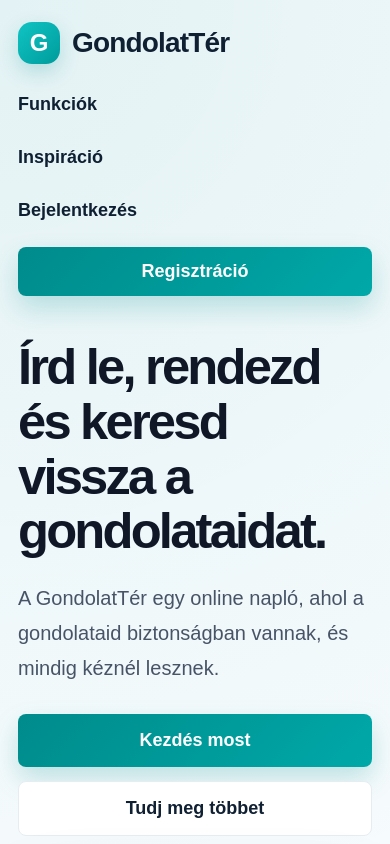
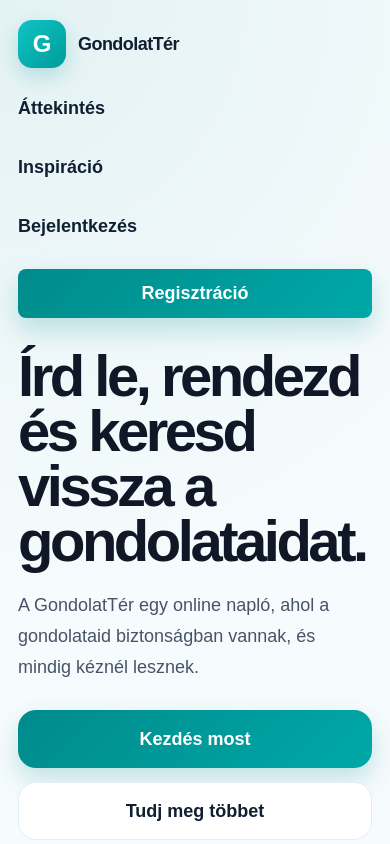
Before and after one commit to sylviahuszti/gondolatter, a website: page public/index.html in a window 390 px wide. Shown: the top 844 px of the page. Drawn offline with Linux system fonts and the light colour scheme; no server answers.

Commit message:
Improve mobile responsive layout

```diff
--- a/package.json
+++ b/package.json
@@ -7,6 +7,10 @@
     "start": "node server.js",
     "test": "jest"
   },
+  "engines": {
+
+    "node": "20.x"
+  },
   "dependencies": {
     "bcrypt": "^5.1.1",
     "express": "^4.18.3",
--- a/public/css/style.css
+++ b/public/css/style.css
@@ -1216,7 +1216,7 @@ select:focus {
     max-width: 1440px;
 }
 
-/* A hero magasabb lett, hogy a mockup ne csússzon rá a Funkciók részre */
+/* A hero magasabb lett, hogy a mockup ne csússzon rá Áttekintés részre */
 .landing-hero {
     max-width: 1260px;
     min-height: 670px;
@@ -1471,7 +1471,7 @@ select:focus {
     border-radius: 26px;
 }
 
-/* Hero layout finomhangolás, hogy ne csússzon össze a funkciókkal */
+/* Hero layout finomhangolás, hogy ne csússzon össze a áttekintéssel */
 .landing-hero {
     min-height: 670px;
     padding-bottom: 90px;
@@ -3105,3 +3105,125 @@ body {
         grid-template-columns: 1fr !important;
     }
 }
+
+@media (max-width: 768px) {
+
+    .site-frame {
+        padding: 0 18px;
+    }
+
+    .top-nav {
+        height: auto;
+        padding: 20px 0;
+        gap: 18px;
+        align-items: flex-start;
+    }
+
+    .nav-menu {
+        width: 100%;
+        display: flex;
+        flex-direction: column;
+        gap: 14px;
+        align-items: flex-start;
+    }
+
+    .nav-menu a,
+    .nav-menu button {
+        font-size: 18px;
+        font-weight: 800;
+    }
+
+    .brand {
+        gap: 12px !important;
+    }
+
+    .top-nav .brand span:not(.brand-symbol) {
+        font-size: 18px !important;
+    }
+
+    .top-nav .brand-symbol {
+        width: 48px !important;
+        height: 48px !important;
+        min-width: 48px !important;
+        min-height: 48px !important;
+        font-size: 24px !important;
+    }
+
+    .landing-hero {
+        grid-template-columns: 1fr !important;
+        padding: 10px 0 40px !important;
+        gap: 30px !important;
+        min-height: auto !important;
+    }
+
+    .landing-text h1 {
+        font-size: 58px !important;
+        line-height: 0.95 !important;
+        letter-spacing: -0.06em !important;
+        margin-bottom: 22px !important;
+    }
+
+    .landing-text p {
+        font-size: 18px !important;
+        line-height: 1.7 !important;
+    }
+
+    .hero-buttons {
+        flex-direction: column;
+        gap: 14px;
+        width: 100%;
+    }
+
+    .hero-buttons .btn {
+        width: 100%;
+        min-height: 58px;
+        font-size: 18px;
+        border-radius: 18px;
+    }
+
+    .landing-preview {
+        display: none !important;
+    }
+
+    .features-section {
+        padding: 10px 0 50px !important;
+        margin-top: 10px !important;
+    }
+
+    .section-head h2 {
+        font-size: 32px !important;
+        text-align: center;
+    }
+
+    .section-head p {
+        text-align: center;
+        font-size: 16px;
+        line-height: 1.7;
+    }
+
+    .features-grid {
+        grid-template-columns: 1fr !important;
+        gap: 18px !important;
+    }
+
+    .feature-card {
+        padding: 26px 22px !important;
+        border-radius: 22px !important;
+    }
+
+    .feature-card h3 {
+        font-size: 22px;
+    }
+
+    .feature-card p {
+        font-size: 15px;
+        line-height: 1.7;
+    }
+
+    .footer-bar {
+        border-radius: 20px 20px 0 0;
+        margin-top: 30px;
+        padding: 18px;
+    }
+
+}
--- a/public/index.html
+++ b/public/index.html
@@ -15,7 +15,7 @@
             </a>
 
             <nav class="nav-menu" id="mainNav">
-                <a href="#funkciok">Funkciók</a>
+                <a href="#funkciok">Áttekintés</a>
                 <a href="inspiracio.html">Inspiráció</a>
                 <a href="login.html" id="loginNav">Bejelentkezés</a>
                 <a href="register.html" id="registerNav" class="btn btn-primary btn-small">Regisztráció</a>
```
Also changed, not shown: README.md, 1 other file.
